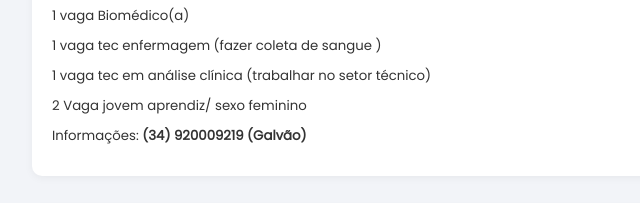
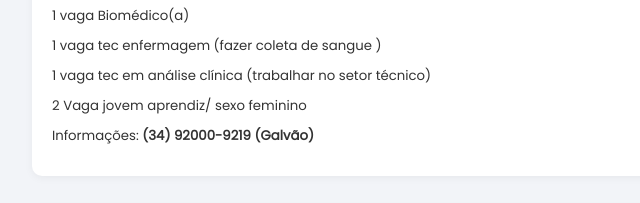
Before and after one commit to kjosiany/ConectaTrampoUdi, a plain HTML site: page vagas11-08.html in a window 1280 px wide. Shown: the part 4500-4703 px from the top of the page, 158-798 px from the left. Drawn offline with Linux system fonts and the light colour scheme.

Commit message:
Update vagas11-08.html

```diff
--- a/vagas11-08.html
+++ b/vagas11-08.html
@@ -234,7 +234,7 @@ Ser pró ativo e interessado, gostar de cozinhar, disposto a aprender e seguir p
 <h5>1 vaga tec enfermagem (fazer coleta de sangue )</h5>
 <h5>1 vaga tec em análise clínica (trabalhar no setor técnico)</h5>
 <h5>2 Vaga jovem aprendiz/ sexo feminino </h5>
-<h5>Informações: <strong>(34) 920009219 (Galvão)</strong> </h5>
+<h5>Informações: <strong>(34) 92000-9219 (Galvão)</strong> </h5>
 </div>
 
 <div class="vaga">
```
